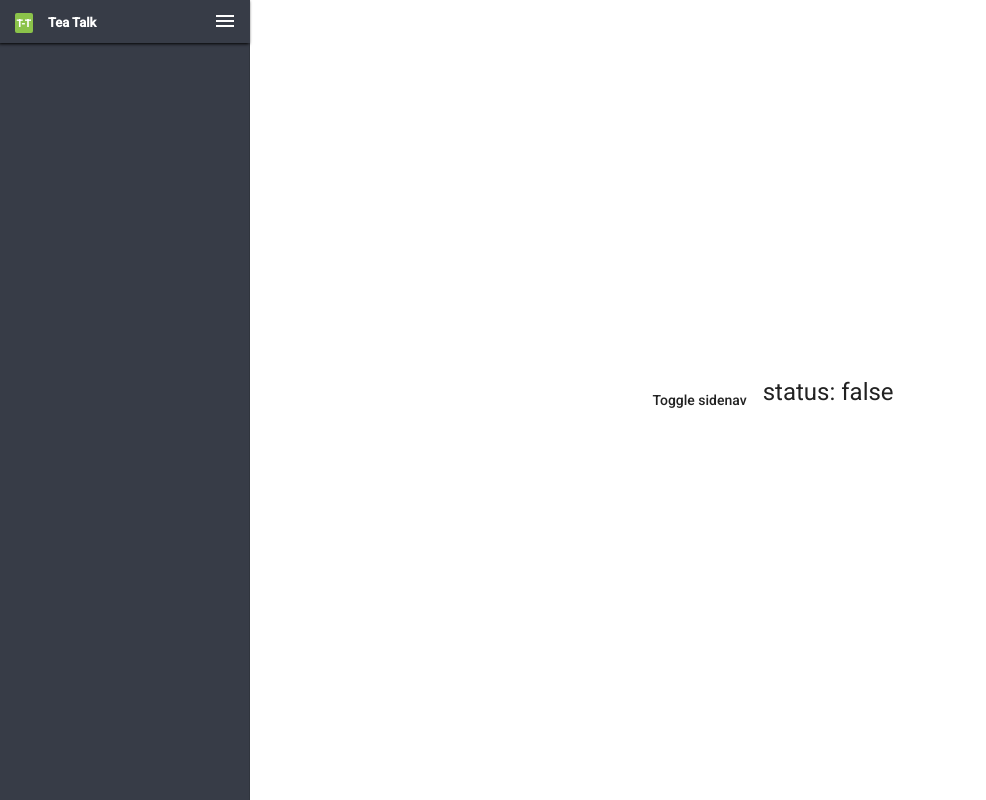
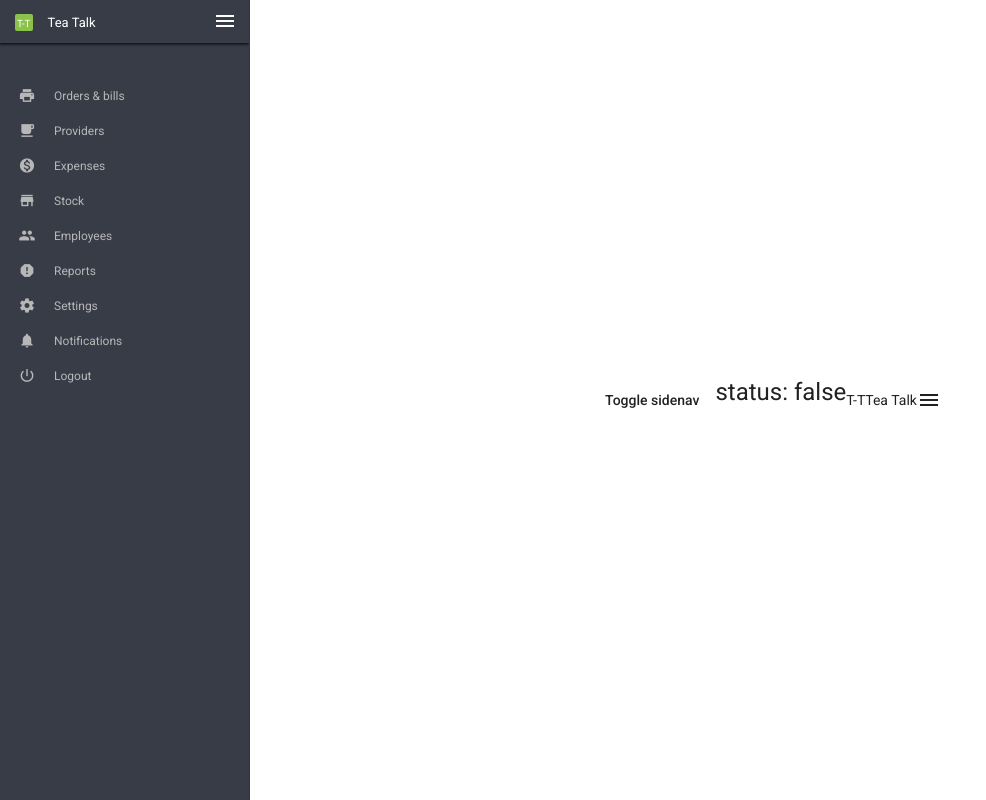
Before and after one commit to mahdi-akbary/serving-buddy-admin-update, an Angular app: page / in a window 1280 px wide. Shown: the whole page, without its empty margins (0-986 px from the left). Built offline with nearby package versions, Linux system fonts and the light colour scheme.

Commit message:
adds new changes

```diff
--- a/src/app/app.component.html
+++ b/src/app/app.component.html
@@ -11,14 +11,59 @@
         <mat-icon>menu</mat-icon>
       </div>
     </div>
+
+    <mat-tree class="tree" [dataSource]="dataSource" [treeControl]="treeControl">
+      <mat-tree-node  *matTreeNodeDef="let node; when: hasChild"
+                     [ngClass]="{'node' : true , 'child-node': !node.expandable}"
+                     matTreeNodePadding
+                     matTreeNodePaddingIndent="20"
+                     matTreeNodeToggle>
+        <mat-icon class="node-icon">
+          {{node.icon}}</mat-icon>
+        <span>{{node.name}}</span>
+      </mat-tree-node>
+    </mat-tree>
+
+<!--    <npsMenuItem [npsRouterLink]="'/orders'" [npsIcon]="'print'" [npsText]="'Orders &amp; bills'" [hasSub]="true">-->
+<!--      <npsMenuItem [npsRouterLink]="'/orders/history'" [npsIcon]="'print'" [npsText]="'History'"></npsMenuItem>-->
+<!--      <npsMenuItem [npsRouterLink]="'/orders/tables'" [npsIcon]="'print'" [npsText]="'Tables'"></npsMenuItem>-->
+<!--      <npsMenuItem [npsRouterLink]="'/orders/menuCategories'" [npsIcon]="'print'" [npsText]="'Menu categories'"></npsMenuItem>-->
+<!--      <npsMenuItem [npsRouterLink]="'/orders/menuItems'" [npsIcon]="'print'" [npsText]="'Menu items'"></npsMenuItem>-->
+<!--    </npsMenuItem>-->
+<!--    <npsMenuItem [npsRouterLink]="'/providers'" [npsIcon]="'local_cafe'" [npsText]="'Providers'"></npsMenuItem>-->
+<!--    <npsMenuItem [npsRouterLink]="'/expenses'" [npsIcon]="'monetization_on'" [npsText]="'Expenses'"></npsMenuItem>-->
+<!--    <npsMenuItem [npsRouterLink]="'/stock'" [npsIcon]="'store'" [npsText]="'Stock'" [hasSub]="true">-->
+<!--      <npsMenuItem [npsRouterLink]="'/stock/manualUsage'" [npsIcon]="'store'" [npsText]="'Manual usage'"></npsMenuItem>-->
+<!--      <npsMenuItem [npsRouterLink]="'/stock/addCorrectionLog'" [npsIcon]="'store'" [npsText]="'Add / correction log'"></npsMenuItem>-->
+<!--      <npsMenuItem [npsRouterLink]="'/stock/usageLog'" [npsIcon]="'store'" [npsText]="'Usage log'"></npsMenuItem>-->
+<!--    </npsMenuItem>-->
+<!--    <npsMenuItem [npsRouterLink]="'/employees'" [npsIcon]="'people'" [npsText]="'Employees'" [hasSub]="true">-->
+<!--      <npsMenuItem [npsRouterLink]="'/employees/leavesAndAbsenties'" [npsIcon]="'people'" [npsText]="'Leaves and absenties'"></npsMenuItem>-->
+<!--      <npsMenuItem [npsRouterLink]="'/employees/advances'" [npsIcon]="'people'" [npsText]="'Advances'"></npsMenuItem>-->
+<!--      <npsMenuItem [npsRouterLink]="'/employees/payroll'" [npsIcon]="'people'" [npsText]="'Payroll'"></npsMenuItem>-->
+<!--    </npsMenuItem>-->
+<!--    <npsMenuItem [npsRouterLink]="'/reports'" [npsIcon]="'report'" [npsText]="'Reports'" [hasSub]="true">-->
+<!--      <npsMenuItem [npsRouterLink]="'/reports/paymentsLog'" [npsIcon]="'report'" [npsText]="'Payments log'"></npsMenuItem>-->
+<!--      <npsMenuItem [npsRouterLink]="'/reports/dailySummaryReport'" [npsIcon]="'report'" [npsText]="'Daily summary report'"></npsMenuItem>-->
+<!--      <npsMenuItem [npsRouterLink]="'/reports/itemsSummaryReport'" [npsIcon]="'report'" [npsText]="'Items summary report'"></npsMenuItem>-->
+<!--      <npsMenuItem [npsRouterLink]="'/reports/categoriesSummaryReport'" [npsIcon]="'report'" [npsText]="'Categories summary report'"></npsMenuItem>-->
+<!--      <npsMenuItem [npsRouterLink]="'/reports/debts'" [npsIcon]="'report'" [npsText]="'Debts'"></npsMenuItem>-->
+<!--    </npsMenuItem>-->
+<!--    <npsMenuItem [npsRouterLink]="'/settings'" [npsIcon]="'settings'" [npsText]="'Settings'" [hasSub]="true">-->
+<!--      <npsMenuItem [npsRouterLink]="'/settings/users'" [npsIcon]="'settings'" [npsText]="'Users'"></npsMenuItem>-->
+<!--    </npsMenuItem>-->
+<!--    <npsMenuItem [npsRouterLink]="'/notifications'" [npsIcon]="'notifications'" [npsText]="'Notifications'" [npsBadge]="newNotificationsCount"></npsMenuItem>-->
+<!--    <npsMenuItem [npsIcon]="'power_settings_new'" [npsText]="'Logout'" (click)="logout()"></npsMenuItem>-->
   </mat-drawer>
-
   <div class="sidenav-content">
     <button type="button" mat-button (click)="drawer.toggle()">
       Toggle sidenav
     </button>
     <br>
     <h1>status: {{isClosed}}</h1>
+    <span class="nps">T-T</span>
+    <span class="title">Tea Talk</span>
+    <mat-icon>menu</mat-icon>
   </div>
 
 </mat-drawer-container>
--- a/src/app/app.component.styl
+++ b/src/app/app.component.styl
@@ -14,37 +14,35 @@
     width sideNavWidth
     transition transform 400ms cubic-bezier(0.25, 0.8, 0.25, 1)
     .side-nav-title
-      width: 250px;
-      height: 43px;
-      background-color: #373c47;
-      color: #fff;
-      position: fixed;
-      left: 0;
-      top: 0;
-      z-index: 2;
-      box-shadow: -1px 1px 3px #030303;
-      padding: 0;
+      position relative
+      width 250px
+      height 43px
+      background-color #373c47
+      color #fff
+      left 0
+      top 0
+      z-index 2
+      box-shadow -1px 1px 3px #030303
+      padding 0
       > div
         padding-top 12px
         .nps
-          padding: 5px 2px 4px 1.5px;
-          margin: 0 15px;
-          font-size: 10px;
-          background-color: #8bc34a;
-          border-radius: 2px;
-          font-weight: bold;
-          cursor: pointer
+          padding 4px 2px 1.5px 2px
+          margin 0 15px
+          font-size 10px
+          background-color #8bc34a
+          border-radius 2px
+          cursor pointer
         .title
-          font-size: 13px;
-          font-weight: bold;
-          display: inline;
-          margin: 0;
+          font-size 13px
+          display inline
+          margin 0
         mat-icon
-          margin-top: -3px;
-          margin-right: 13px;
-          display: block;
-          float: right;
-          cursor: pointer;
+          margin-top -3px
+          margin-right 13px
+          display block
+          float right
+          cursor pointer
   .close-state
     transform translate3d(-80%, 0px, 0px) !important
     background yellow
@@ -52,3 +50,27 @@
     font-size inherit
   ::ng-deep mat-drawer
     visibility visible !important
+
+
+.tree
+  background-color sideNav
+  padding-top: 35px;
+  .node
+    display: flex;
+    flex-direction: row;
+    align-items: center;
+    text-decoration: none !important;
+    color: #b7b7b7;
+    width: 250px;
+    min-height: 35px !important
+    font-size: 12px;
+    span
+      padding-left 15px
+    .node-icon
+      padding-left 15px
+      font-size  17px
+      display flex
+      justify-content center
+      align-items center
+  .child-node
+    width 230px
--- a/src/app/app.component.ts
+++ b/src/app/app.component.ts
@@ -1,4 +1,6 @@
-import { Component } from '@angular/core';
+import {Component} from '@angular/core';
+import {FlatTreeControl} from "@angular/cdk/tree";
+import {MatTreeFlatDataSource, MatTreeFlattener} from "@angular/material/tree";
 
 @Component({
   selector: 'app-root',
@@ -8,4 +10,107 @@ import { Component } from '@angular/core';
 export class AppComponent {
   showFiller: boolean = false;
   isClosed: boolean = false;
+  private _transformer = (node: FoodNode, level: number) => {
+    return {
+      expandable: !!node.children && node.children.length > 0,
+      name: node.name,
+      icon: node.icon,
+      level: level,
+    };
+  }
+
+  treeControl = new FlatTreeControl<ExampleFlatNode>(
+    node => node.level, node => node.expandable);
+
+  treeFlattener = new MatTreeFlattener(
+    this._transformer, node => node.level, node => node.expandable, node => node.children);
+
+  dataSource = new MatTreeFlatDataSource(this.treeControl, this.treeFlattener);
+
+  constructor() {
+    this.dataSource.data = TREE_DATA;
+  }
+
+  hasChild = (_: number, node: ExampleFlatNode) => node.expandable;
+
 }
+
+
+interface FoodNode {
+  name: string;
+  icon: string;
+  children?: FoodNode[];
+}
+
+const TREE_DATA: FoodNode[] = [
+  {
+    name: 'Orders & bills',
+    icon: 'print',
+    children: [
+      {name: 'History', icon: 'print'},
+      {name: 'Tables', icon: 'print'},
+      {name: 'Menu categories', icon: 'print'},
+      {name: 'Menu items', icon: 'print'},
+    ]
+  },
+  {
+    name: 'Providers',
+    icon: 'local_cafe'
+  },
+  {
+    name: 'Expenses',
+    icon: 'monetization_on',
+  },
+  {
+    name: 'Stock',
+    icon: 'store',
+    children: [
+      {name: 'Manual usage', icon: 'store'},
+      {name: 'Add / correction log', icon: 'store'},
+      {name: 'Usage log', icon: 'store'},
+    ]
+  },
+  {
+    name: 'Employees',
+    icon: 'people',
+    children: [
+      {name: 'Leaves and absenties', icon: 'people'},
+      {name: 'Advances', icon: 'people'},
+      {name: 'Payroll', icon: 'people'}
+    ]
+  },
+  {
+    name: 'Reports',
+    icon: 'report',
+    children: [
+      {name: 'Payments log', icon: 'report'},
+      {name: 'Daily summary report', icon: 'report'},
+      {name: 'Items summary report', icon: 'report'},
+      {name: 'Categories summary report', icon: 'report'},
+      {name: 'Debts', icon: 'report'}
+    ]
+  },
+  {
+    name: 'Settings',
+    icon: 'settings',
+    children: [
+      {name: 'Users', icon: 'settings'}
+    ]
+  },
+  {
+    name: 'Notifications',
+    icon: 'notifications'
+  },
+  {
+    name: 'Logout',
+    icon: 'power_settings_new'
+  },
+
+];
+
+/** Flat node with expandable and level information */
+interface ExampleFlatNode {
+  expandable: boolean;
+  name: string;
+  level: number;
+}
--- a/src/app/app.module.ts
+++ b/src/app/app.module.ts
@@ -7,6 +7,8 @@ import { BrowserAnimationsModule } from '@angular/platform-browser/animations';
 import { MatSidenavModule } from '@angular/material/sidenav';
 import { MatButtonModule } from '@angular/material/button';
 import {MatIconModule} from '@angular/material/icon';
+import {MatListModule} from '@angular/material/list';
+import {MatTreeModule} from '@angular/material/tree';
 @NgModule({
   declarations: [
     AppComponent
@@ -17,7 +19,9 @@ import {MatIconModule} from '@angular/material/icon';
     BrowserAnimationsModule,
     MatSidenavModule,
     MatButtonModule,
-    MatIconModule
+    MatIconModule,
+    MatListModule,
+    MatTreeModule
   ],
   providers: [],
   bootstrap: [AppComponent]
```
